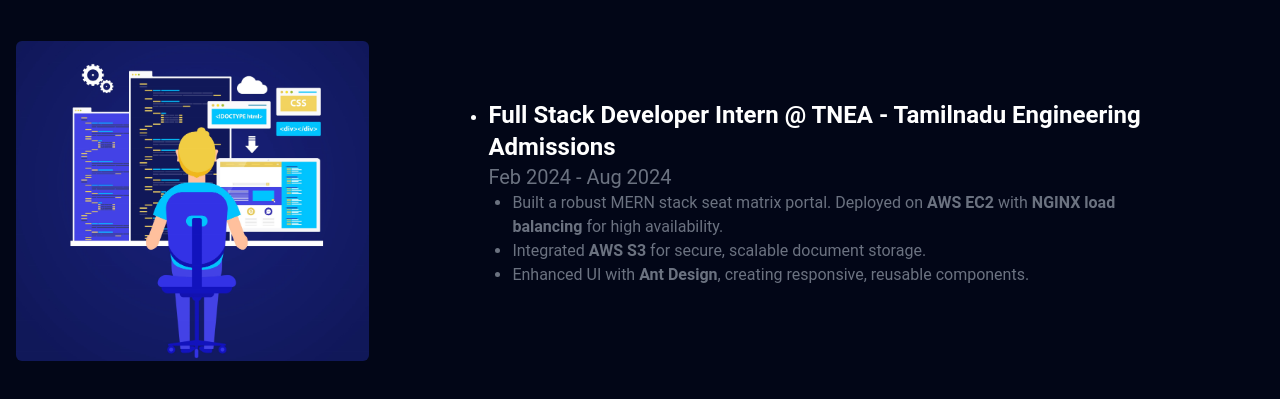
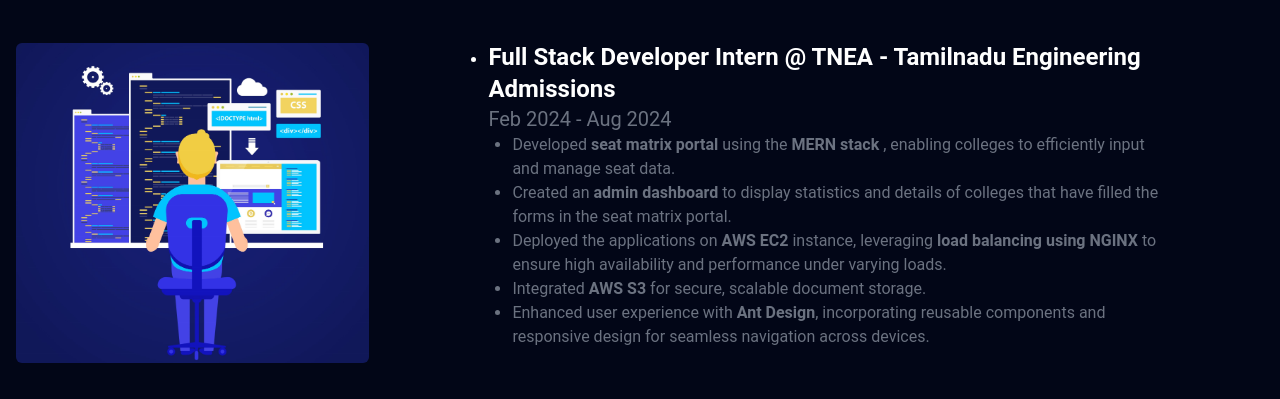
Before and after one commit to SurendharSSenthil/surendhar-portfolio, a SvelteKit app: page / in a window 1280 px wide. Shown: the part 3362-3761 px from the top of the page. Built offline with nearby package versions, Linux system fonts and the light colour scheme; some icons are missing.

Commit message:
main section updates

```diff
--- a/src/components/Main.svelte
+++ b/src/components/Main.svelte
@@ -393,18 +393,20 @@
               </p>
               <ul class="poppins text-gray-500 list-disc pl-6">
                 <li>
-                  Built a robust MERN stack seat matrix portal. Deployed on <strong
-                    >AWS EC2</strong
-                  >
-                  with <strong>NGINX load balancing</strong> for high availability.
+                    Developed <strong>seat matrix portal</strong> using the <strong>MERN stack </strong>, enabling colleges to efficiently input and manage seat data.
+                </li>
+                <li>
+                    Created an <strong>admin dashboard</strong> to display statistics and details of colleges that have filled the forms in the seat matrix portal.
+                </li>
+                <li>
+                    Deployed the applications on <strong>AWS EC2</strong> instance, leveraging <strong>load balancing using NGINX</strong> to ensure high availability and performance under varying loads.
                 </li>
                 <li>
                   Integrated <strong>AWS S3</strong> for secure, scalable document
                   storage.
                 </li>
                 <li>
-                  Enhanced UI with <strong>Ant Design</strong>, creating
-                  responsive, reusable components.
+                    Enhanced user experience with <strong>Ant Design</strong>, incorporating reusable components and responsive design for seamless navigation across devices.
                 </li>
               </ul>
               <p class="poppins text-gray-500"></p>
```
